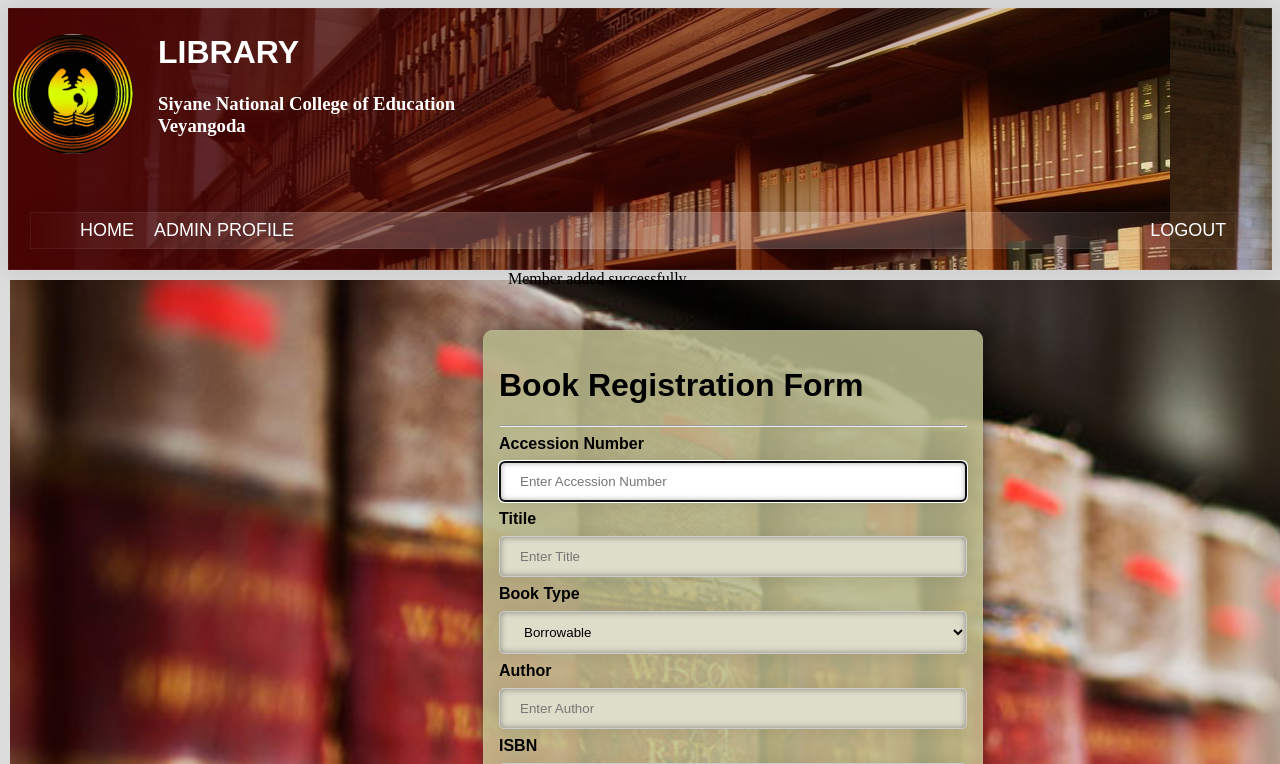
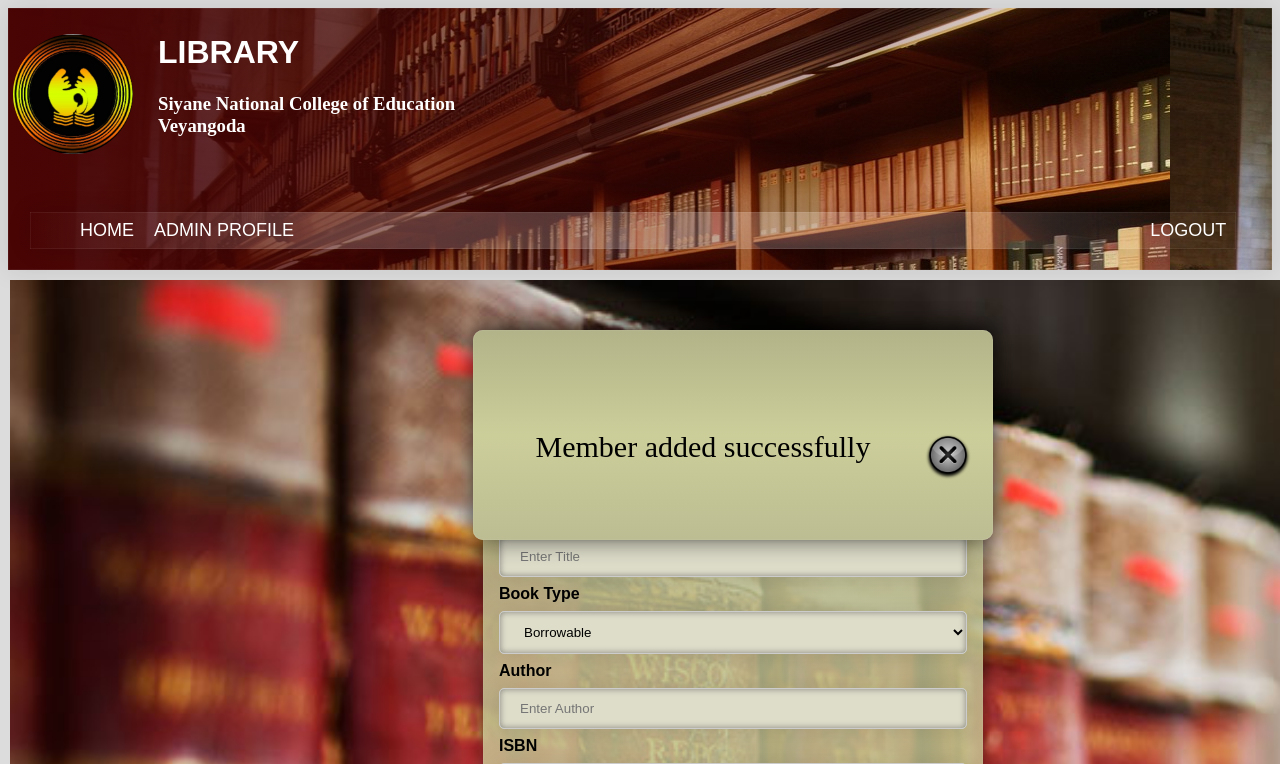
Before and after one commit to rpldesh/Library-Management-System, a PHP site: page /admin/AddBook.php in a window 1280 px wide. Shown: the top 764 px of the page. Run offline with PHP 8.4, Linux system fonts and the light colour scheme.

Commit message:
message box added

```diff
--- a/admin/AddBook.css
+++ b/admin/AddBook.css
@@ -63,3 +63,13 @@ nav ul li a{padding:10px;
 	text-decoration:none;
 }
 nav ul li a:hover{color:orange;}
+
+/* bellow 2 class selectors are for message box*/
+div.MessageBox{font-size:30px; text-align:center; vertical-align:middle; display:inline-block; padding: 10px; padding-top:100px;
+	background:linear-gradient(0deg,rgba(188,189,146,1),rgba(204,206,154,1),rgba(178,179,136,1));
+	border-radius:10px; margin:10px 0;width:500px; transform:translate(-35px,50px);
+	box-shadow: 0 0 25px rgba(0,0,0,0.6),inset 0 0 1px rgba(255,255,255,0.6);
+	position:fixed; height:100px; z-index:30;}
+
+img.closeIcon{ width:50px; height:50px; z-index:31; float:right; padding-right:10px;}
+/*button.closeicon{width:50px; height:50px; border-radius:50%;}*/
--- a/admin/AddBook.php
+++ b/admin/AddBook.php
@@ -64,7 +64,11 @@
         </div>
     </form>
 </div>
-<div class="Messagebox">Member added successfully</div>
+
+<!--this line is for messeage box -->
+
+
+<div class = "MessageBox">Member added successfully<img class="closeIcon" src="images/closebtn.png"/></div>
 
 </article>
 
```
Also changed, not shown: Images/library-1.jpg (added), admin/images/closebtn.png (added), member_/images/closeBtn.svg (added).
